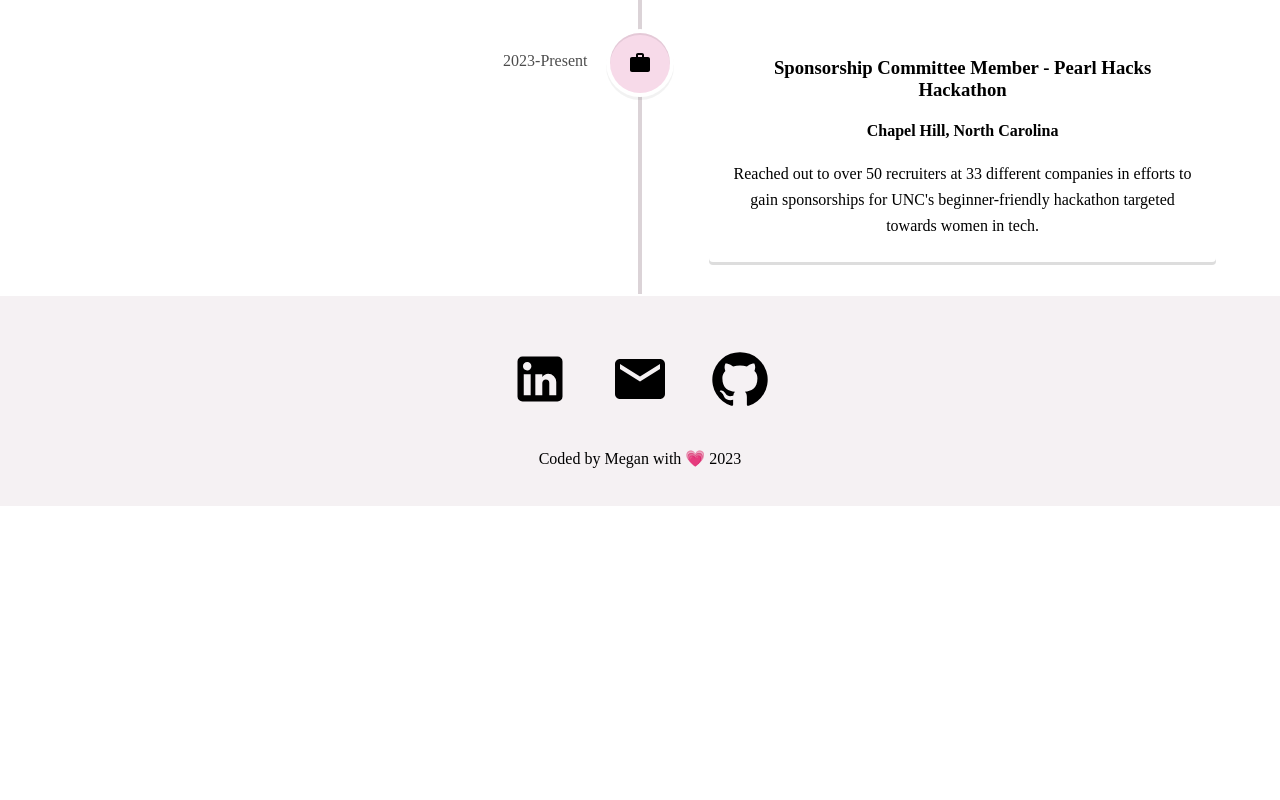
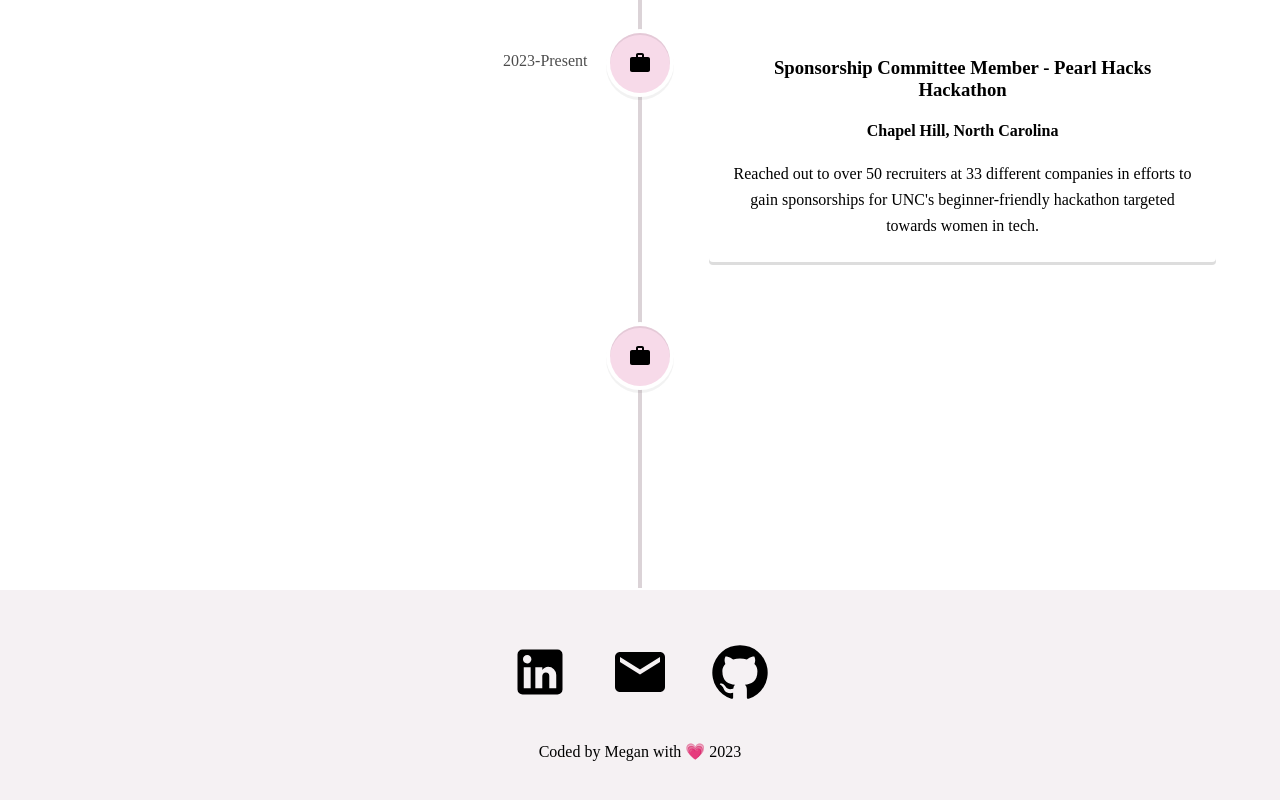
Before and after one commit to adamdmeg/megan-adams, a React (Create React App) app: page /experience in a window 1280 px wide. Shown: the part 718-1518 px from the top of the page. Before the commit the page ends 1224 px from the top, so only its background shows below. Built offline with nearby package versions, Linux system fonts and the light colour scheme; a web font is replaced by a local one.

Commit message:
Update Experience.js

```diff
--- a/src/pages/Experience.js
+++ b/src/pages/Experience.js
@@ -59,6 +59,19 @@ function Experience() {
           <p> Reached out to over 50 recruiters at 33 different companies in efforts to gain sponsorships for UNC's beginner-friendly hackathon targeted towards women in tech.</p>
         </VerticalTimelineElement>
 
+        <VerticalTimelineElement
+          className='vertical-timeline-element--work'
+          date="2023-Present"
+          iconStyle={{background: "#f7dae9"}}
+          icon={<WorkIcon />}
+        >
+          <h3 className='vertical-timeline-element-title'>
+            Undergraduate Teaching Assistant - UNC Department of Computer Science
+          </h3>
+          <h4> Chapel Hill, North Carolina </h4>
+          <p>Responsible for facilitating the learning students and holding office hours for COMP 110, an introductory Python-based computer science class.</p>
+        </VerticalTimelineElement>
+
       </VerticalTimeline>
     </div>
   )
```
